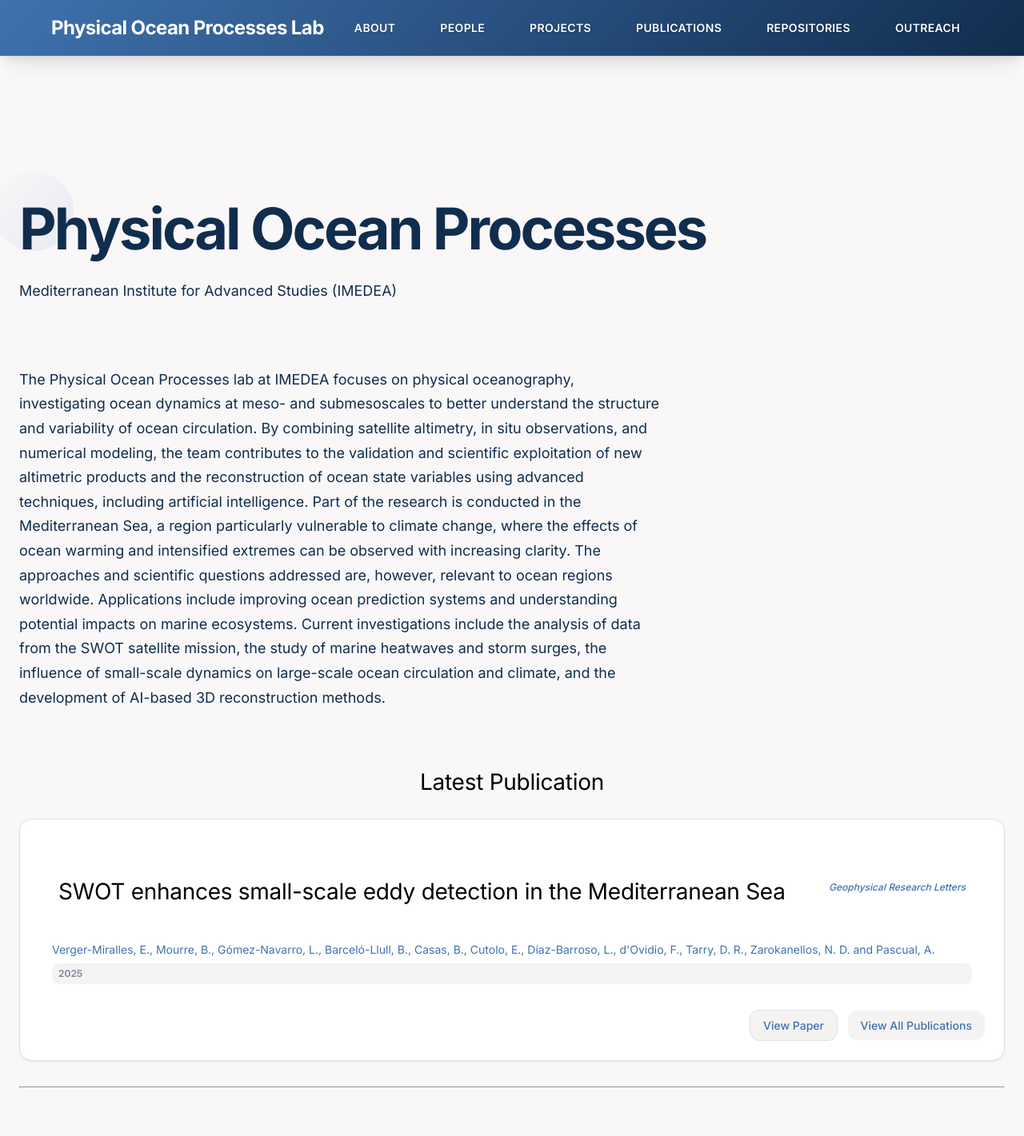
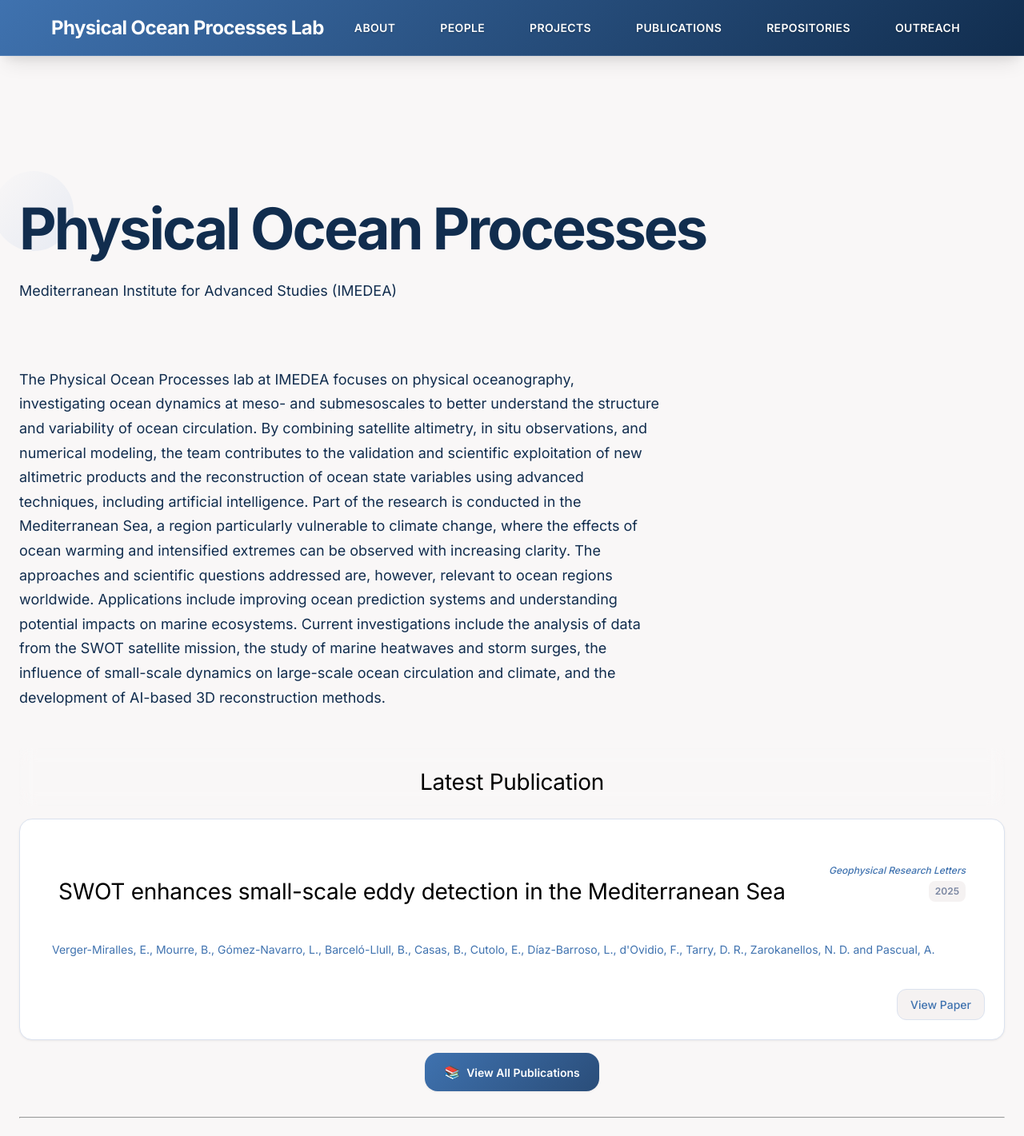
Before and after one commit to IMEDEA-POP-LAB/IMEDEA-POP-LAB.github.io, a Jekyll site: the page built from _pages/about.md, in a window 1280 px wide, cut to the strip 0-1421 px from the top of the page. Shown: the whole strip at 80% size. Built offline with Jekyll 4.4.1, drawn with Linux system fonts in a browser that asks for light colours; a style sheet for code colours, icons or effects is not loaded.

Commit message:
Enhance publication card layout and styling for improved visibility and user interaction

```diff
--- a/_pages/about.md
+++ b/_pages/about.md
@@ -25,15 +25,17 @@
     <h3>Latest Publication</h3>
   </div>
 
-  <article class="publication-card">
+    <article class="publication-card">
     <div class="card-header">
       <h3 class="card-title">{{ latest_pub.title }}</h3>
-      <div class="card-journal">{{ latest_pub.journal }}</div>
+      <div class="card-meta">
+        <div class="card-journal">{{ latest_pub.journal }}</div>
+        <div class="card-year">{{ latest_pub.year }}</div>
+      </div>
     </div>
 
     <div class="card-content">
       <div class="card-authors">{{ latest_pub.authors }}</div>
-      <div class="card-year">{{ latest_pub.year }}</div>
 
       {% if latest_pub.volume or latest_pub.pages %}
       <div class="card-details">
@@ -47,10 +49,16 @@
       {% if latest_pub.doi %}
       <a href="{{ latest_pub.doi }}" target="_blank" class="card-link">View Paper</a>
       {% endif %}
-      <a href="/publications/" class="view-all-link">View All Publications</a>
     </div>
     {% endif %}
   </article>
+
+  <div class="publication-cta">
+    <a href="/publications/" class="view-all-btn">
+      <span class="btn-icon">📚</span>
+      View All Publications
+    </a>
+  </div>
 </div>
 {% endif %}
 
--- a/_sass/pages/_about.scss
+++ b/_sass/pages/_about.scss
@@ -609,22 +609,34 @@
   display: inline-block;
 }
 
-.view-all-link {
+.publication-cta {
+  margin-top: var(--space-4);
+  text-align: center;
+}
+
+.view-all-btn {
   display: inline-flex;
   align-items: center;
-  background: var(--color-bg-secondary);
-  color: var(--color-primary);
-  padding: var(--space-2) var(--space-4);
-  border-radius: var(--radius-md);
+  gap: var(--space-2);
+  background: linear-gradient(135deg, var(--color-primary) 0%, var(--color-primary-hover) 100%);
+  color: white;
+  padding: var(--space-3) var(--space-6);
+  border-radius: var(--radius-lg);
   font-size: var(--text-sm);
-  font-weight: 500;
+  font-weight: 600;
   text-decoration: none;
   transition: all var(--transition-base);
-  margin-left: var(--space-2);
+  box-shadow: var(--shadow-sm);
+  border: none;
 }
 
-.view-all-link:hover {
-  background: var(--color-primary);
+.view-all-btn:hover {
+  transform: translateY(-2px);
+  box-shadow: var(--shadow-md);
+  text-decoration: none;
   color: white;
-  text-decoration: none;
 }
+
+.btn-icon {
+  font-size: var(--text-base);
+}
```
